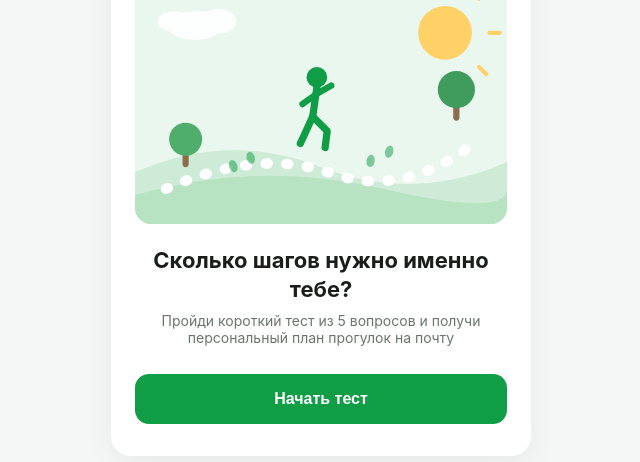
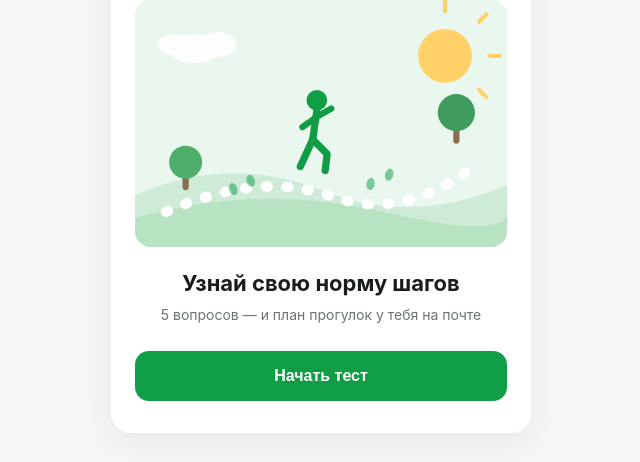
Before and after one commit to andrei-zasulevich/onboarding-test-repo, a plain HTML site: page pr-preview/pr-1/index.html in a window 1280 px wide. Shown: the part 222-684 px from the top of the page, without its empty margins (319-959 px from the left). Drawn offline with Linux system fonts and the light colour scheme.

Commit message:
Deploy preview for PR 1 🛫

```diff
--- a/pr-preview/pr-1/index.html
+++ b/pr-preview/pr-1/index.html
@@ -291,8 +291,8 @@ function renderIntro() {
         <span>WalkQuiz</span>
       </div>
       <div class="intro-illustration">${HERO_SVG}</div>
-      <h1>Сколько шагов нужно именно тебе?</h1>
-      <div class="subtitle">Пройди короткий тест из 5 вопросов и получи персональный план прогулок на почту</div>
+      <h1>Узнай свою норму шагов</h1>
+      <div class="subtitle">5 вопросов — и план прогулок у тебя на почте</div>
       <button class="btn-start" id="startBtn">Начать тест</button>
     </div>
   `;
```
